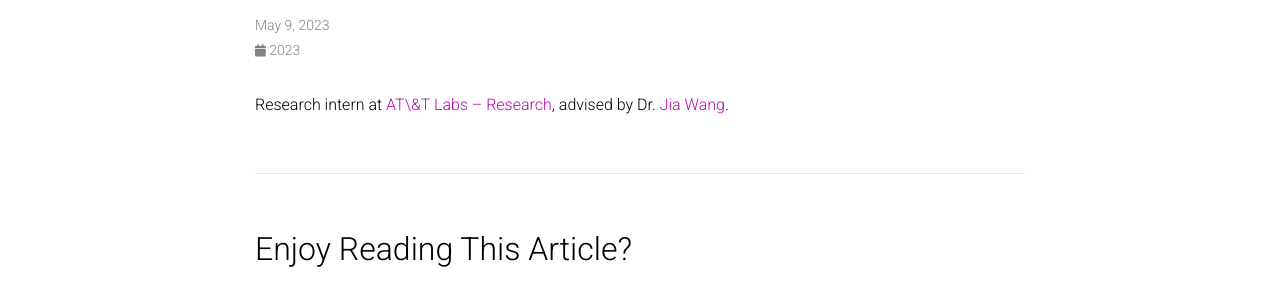
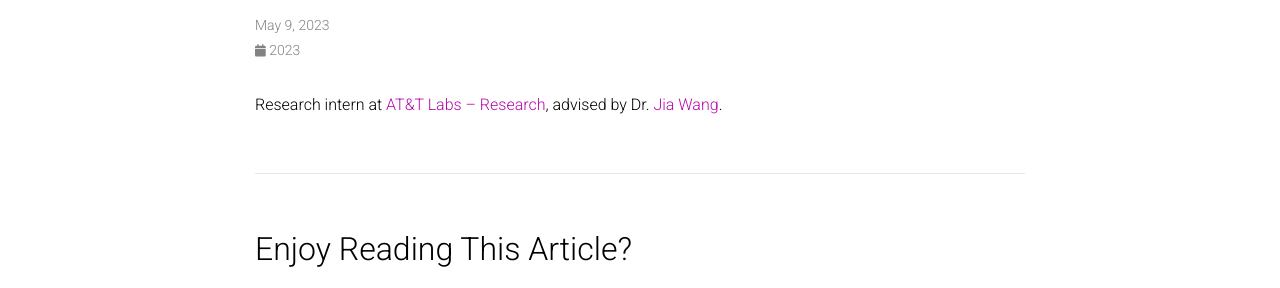
Before and after one commit to YanbingLiu1997/YanbingLiu1997.github.io, a Jekyll site: the page built from _news/announcement_1.md, in a window 1280 px wide. Shown: the part 146-434 px from the top of the page. Built offline with Jekyll 4.4.1, drawn with Linux system fonts in a browser that asks for light colours; comment, search, counter and statistics services are not loaded; a style sheet for code colours, icons or effects is not loaded.

Commit message:
update news

```diff
--- a/_news/announcement_1.md
+++ b/_news/announcement_1.md
@@ -4,4 +4,4 @@ date: 2023-05-09 00:00:00-0100
 inline: true
 ---
 
-Research intern at [AT\&T Labs – Research](https://about.att.com/sites/labs), advised by Dr. [Jia Wang](https://jia-wang.org/).
+Research intern at [AT&T Labs – Research](https://about.att.com/sites/labs), advised by Dr. [Jia Wang](https://jia-wang.org/).
```
